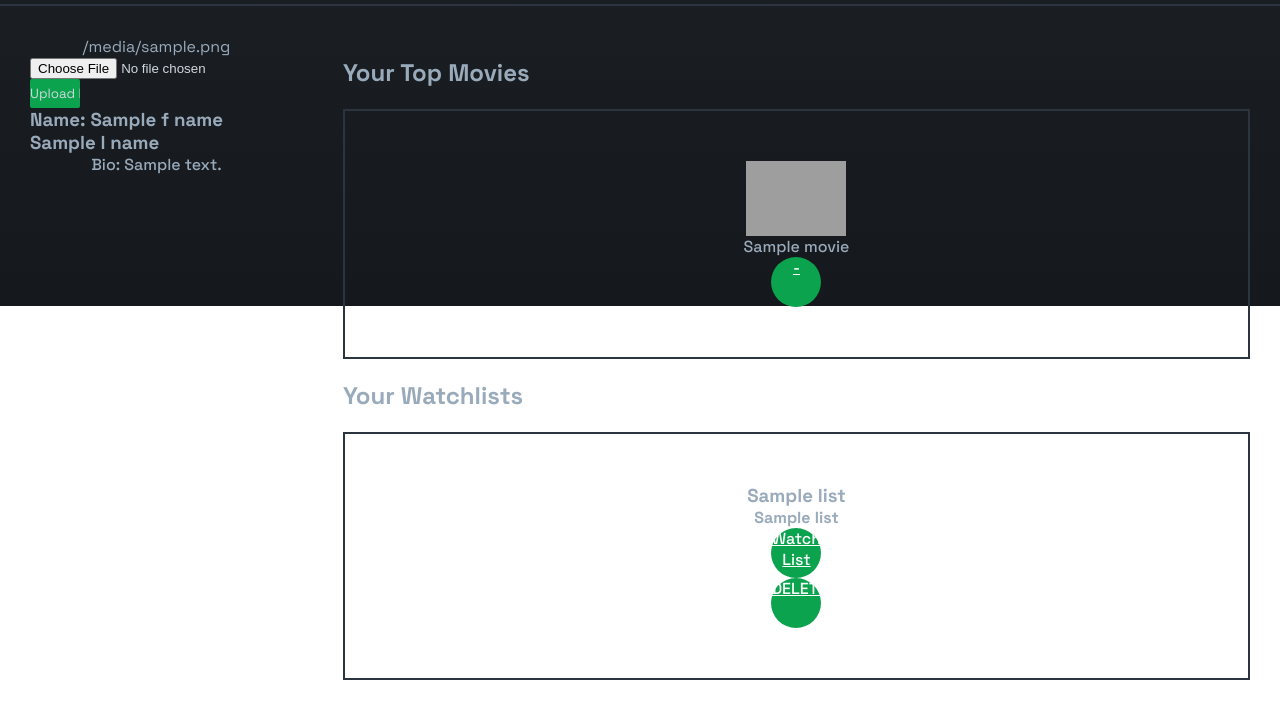
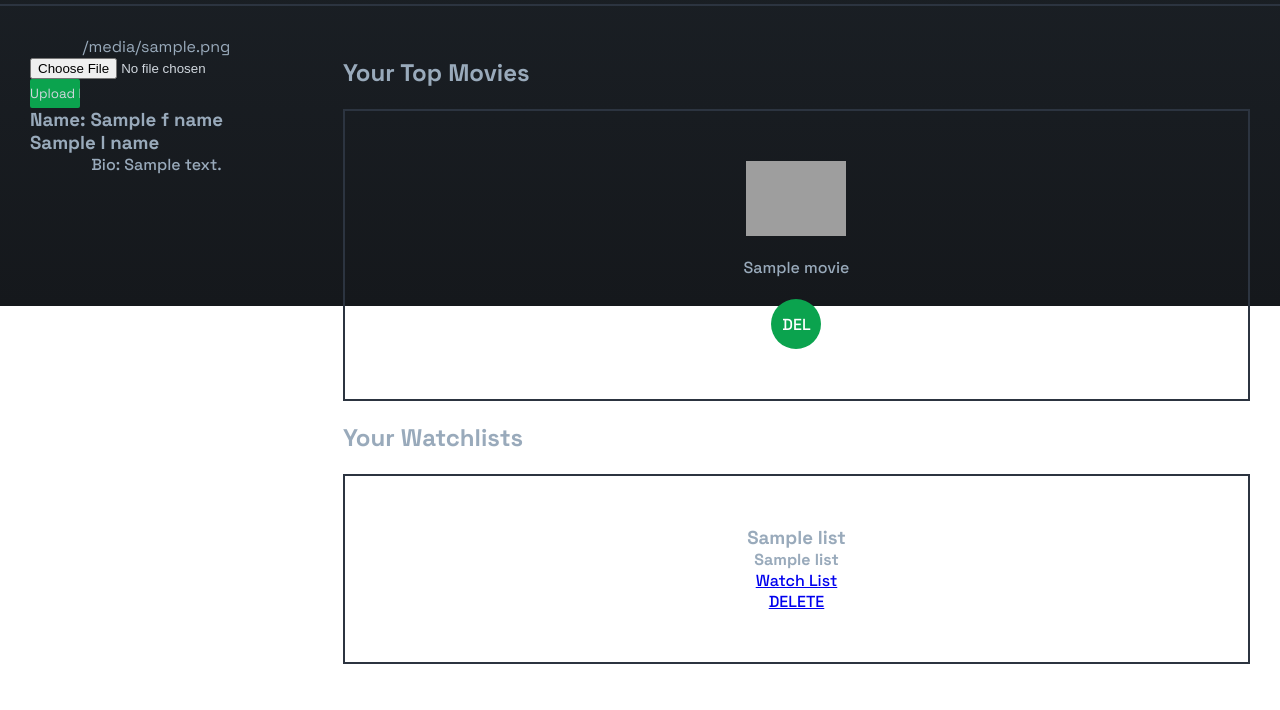
Before and after one commit to carimado/cinaeste_app, a Flask app: template templates/profile.html in a window 1280 px wide. Shown: the part 494-1204 px from the top of the page. After the commit the page ends 1158 px from the top, so only its background shows below. Run offline with Flask 2, Linux system fonts and the light colour scheme; the template is opened without the code that fills it: most values are stand-ins (such as "Sample title", 1, 10 or a date in 2020); some libraries are stand-ins or nearby versions; grey boxes are pictures that could not be loaded.

Commit message:
top movies styles done

```diff
--- a/static/styles.css
+++ b/static/styles.css
@@ -347,7 +347,7 @@ input, select, textarea{
 #profile-hero-style {
     border-bottom: #2C3440 2px solid;
 }
-.name {
+.bg-text-green {
     background-color: #0BA34E;
     color: black;
 }
@@ -394,14 +394,21 @@ input, select, textarea{
     padding: 50px;
 }
 
-.contents a {
+.remove-button {
+    display: flex;
     width: 50px;
     height: 50px;
     border: none;
     border-radius: 50%;
     background-color: #0BA34E;
+    justify-content: center;
+    align-items: center;
+}
+
+.remove-button a {
+    text-decoration: none;
+    text-align: bottom;
     color: white;
-    text-align: center;
 }
 
 .box {
--- a/templates/profile.html
+++ b/templates/profile.html
@@ -7,7 +7,7 @@
 {% block body %}
 
 <div class="hero-container" id="profile-hero-style">
-    <h1 class="max-text-height-2">YOUR PROFILE, <span class="name">{{ f_name }}</span>.</h1>
+    <h1 class="max-text-height-2">YOUR PROFILE, <span class="bg-text-green">{{ f_name }}</span>.</h1>
 </div>
 
 <!-- FOR PROFILE -->
@@ -39,9 +39,14 @@
                 {% for movie in fave_movies %}
                 <div class="contents">
                     <img src="{{ movie[4] }}" alt="">
+                    <br>
                     <p>{{ movie[3] }}</p>
-                    <a href="/delete_from_fave_movies/{{movie[2]}}">-</a>
+                    <br>
+                    <div class="remove-button">
+                        <a class="" href="/delete_from_fave_movies/{{movie[2]}}">DEL</a>
+                    </div>
                 </div>
+
                 {% endfor %}
         </div>
 
--- a/templates/sign_up.html
+++ b/templates/sign_up.html
@@ -11,7 +11,7 @@
 
 <div class="login-form">
     <form class="login" method="POST" action="/sign_up_action">
-        <h1>Hello, Cineaste! I want to join the community.</h1>
+        <h1>Hello, <span class="bg-text-green">Cineaste</span>! I want to join the community.</h1>
         <br>
         <p>My name is </p>
         <br>
```
